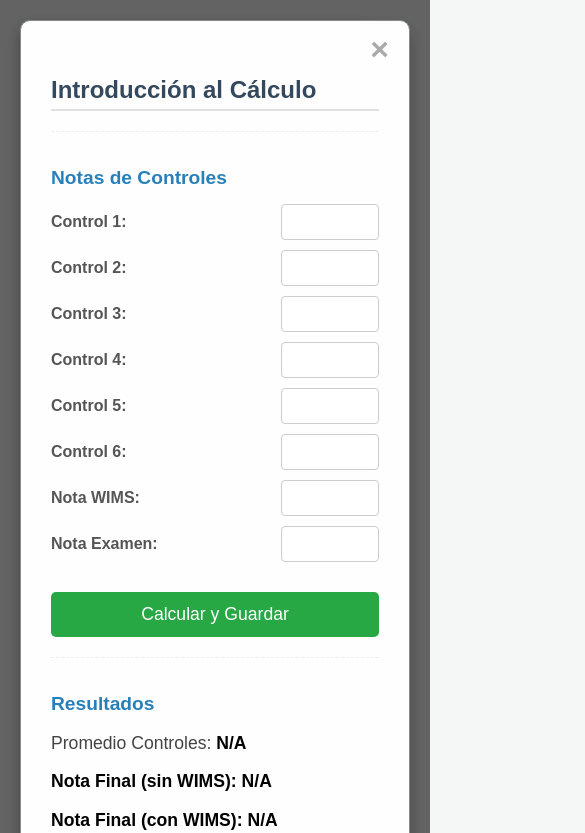
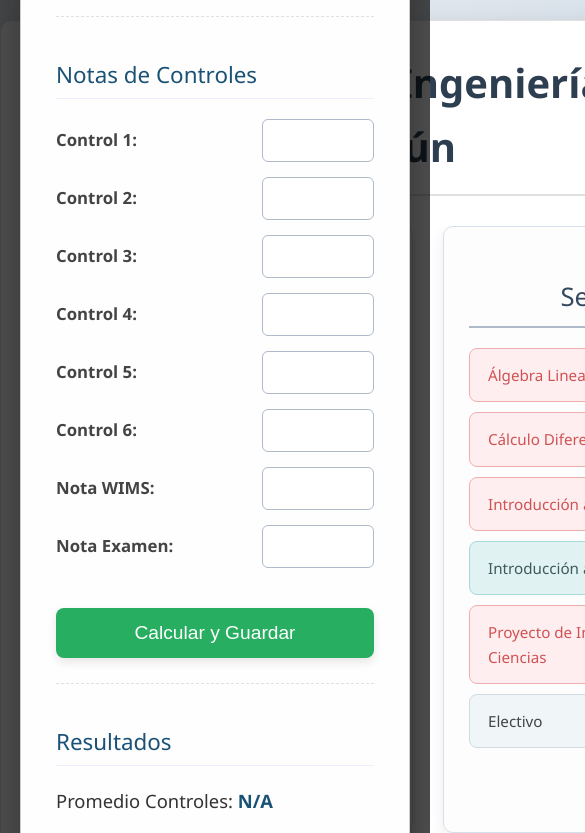
Before and after one commit to pshmarco/borrendesafios, a plain HTML site: page index.html in a window 390 px wide. Both pictures are taken after a click on the item "Introducción al Cálculo". Shown: the top 833 px of the page, 585 px wide, since content can reach past the window. Drawn offline with Linux system fonts and the light colour scheme.

Commit message:
Update style.css

```diff
--- a/style.css
+++ b/style.css
@@ -1,98 +1,114 @@
+/* Base Styles */
 body {
-    font-family: Arial, sans-serif;
+    font-family: 'Segoe UI', 'Roboto', Arial, sans-serif; /* Fuente más seria */
     margin: 0;
-    padding: 20px;
-    background-color: #f4f7f6; /* Fondo suave */
+    padding: 0;
+    background: linear-gradient(to bottom right, #e0e7ee, #c8d3e2); /* Degradado sutil */
     color: #333;
     display: flex;
     flex-direction: column;
-    min-height: 100vh; /* Asegura que el footer esté al final */
+    min-height: 100vh;
+    line-height: 1.6;
 }
 
 .main-container {
-    max-width: 1200px;
-    margin: 0 auto;
+    max-width: 1400px; /* Ancho máximo aumentado para semestres horizontales */
+    margin: 20px auto;
     background-color: #ffffff;
-    padding: 25px;
-    border-radius: 8px;
-    box-shadow: 0 4px 12px rgba(0, 0, 0, 0.08);
-    flex-grow: 1; /* Permite que el contenedor principal crezca para empujar el footer */
+    padding: 30px 40px; /* Más padding */
+    border-radius: 12px;
+    box-shadow: 0 8px 25px rgba(0, 0, 0, 0.15); /* Sombra más pronunciada */
+    flex-grow: 1;
+    border: 1px solid #e0e0e0;
 }
 
-h1 {
-    color: #2c3e50;
-    text-align: center;
+/* Header de la Página */
+.page-header {
+    display: flex;
+    justify-content: space-between;
+    align-items: center;
     margin-bottom: 30px;
-    font-size: 2em;
+    padding-bottom: 15px;
+    border-bottom: 2px solid #e0e0e0;
 }
 
+.page-header h1 {
+    color: #2c3e50;
+    text-align: left; /* Alineado a la izquierda */
+    margin: 0;
+    font-size: 2.5em; /* Título más grande */
+    font-weight: 600;
+}
+
+.header-controls {
+    display: flex;
+    gap: 15px;
+}
+
+/* Título de Semestre */
 h2 {
     color: #34495e;
-    font-size: 1.5em;
+    font-size: 1.6em; /* Un poco más grande */
     margin-top: 25px;
-    margin-bottom: 15px;
-    border-bottom: 2px solid #e0e0e0;
-    padding-bottom: 5px;
+    margin-bottom: 20px;
+    border-bottom: 2px solid #aebac7; /* Borde más definido */
+    padding-bottom: 8px;
+    text-align: center; /* Centrar títulos de semestre */
+    font-weight: 500;
 }
 
 h3 {
     color: #4a6572;
-    font-size: 1.2em;
+    font-size: 1.3em;
     margin-top: 20px;
     margin-bottom: 10px;
+    font-weight: 500;
 }
 
-.tab-container {
-    display: flex;
-    justify-content: center;
-    margin-bottom: 25px;
-    gap: 15px; /* Espacio entre botones */
+/* Semestre Horizontal Layout */
+.semestre-container {
+    display: flex; /* Para poner los semestres en fila */
+    overflow-x: auto; /* Permite scroll horizontal */
+    padding-bottom: 20px; /* Espacio para la barra de scroll */
+    gap: 30px; /* Espacio entre semestres */
+    -webkit-overflow-scrolling: touch; /* Suaviza el scroll en iOS */
+    scrollbar-width: thin; /* Firefox */
+    scrollbar-color: #aebac7 #e0e7ee; /* Firefox scrollbar color */
 }
 
-.tab-button {
-    background-color: #e0e0e0;
-    border: none;
-    padding: 12px 25px;
-    cursor: pointer;
-    font-size: 1em;
-    border-radius: 5px;
-    transition: background-color 0.3s ease, transform 0.2s ease;
-    color: #555;
-    box-shadow: 0 2px 4px rgba(0, 0, 0, 0.1);
+/* Scrollbar para Webkit (Chrome, Safari) */
+.semestre-container::-webkit-scrollbar {
+    height: 10px;
 }
 
-.tab-button:hover {
-    background-color: #d0d0d0;
-    transform: translateY(-2px);
+.semestre-container::-webkit-scrollbar-track {
+    background: #e0e7ee;
+    border-radius: 10px;
 }
 
-.tab-button.active {
-    background-color: #2980b9;
-    color: #ffffff;
-    box-shadow: 0 4px 8px rgba(0, 0, 0, 0.2);
+.semestre-container::-webkit-scrollbar-thumb {
+    background: #aebac7;
+    border-radius: 10px;
+    border: 2px solid #e0e7ee; /* Padding visual */
 }
 
-.tab-content {
-    display: none;
-}
-
-.tab-content.active {
-    display: block;
-}
-
-.semestre-grid {
-    display: grid;
-    grid-template-columns: repeat(auto-fit, minmax(280px, 1fr));
-    gap: 30px;
-    margin-top: 30px;
+.semestre-container::-webkit-scrollbar-thumb:hover {
+    background: #8e9ca8;
 }
 
 .semestre {
+    flex: 0 0 320px; /* Ancho fijo para cada semestre */
     background-color: #fdfdfd;
-    border: 1px solid #e0e0e0;
-    border-radius: 8px;
-    padding: 20px;
-    box-shadow: 0 2px 6px rgba(0, 0, 0, 0.05);
+    border: 1px solid #d4e0eb; /* Borde más formal */
+    border-radius: 10px;
+    padding: 25px;
+    box-shadow: 0 4px 15px rgba(0, 0, 0, 0.08);
+    transition: transform 0.3s ease, box-shadow 0.3s ease;
+}
+
+.semestre:hover {
+    transform: translateY(-5px);
+    box-shadow: 0 8px 20px rgba(0, 0, 0, 0.12);
 }
 
 .ramos-list {
@@ -101,36 +117,41 @@ h3 {
     margin: 0;
 }
 
+/* Ramos General */
 .ramo {
-    background-color: #e6f7ff; /* Color base para ramos normales (un azul muy claro) */
-    border: 1px solid #b3e0ff; /* Borde más suave */
-    padding: 12px 15px;
-    margin-bottom: 8px;
-    border-radius: 6px;
+    background-color: #f0f5f8; /* Un azul grisáceo claro y serio */
+    border: 1px solid #d0dbe4;
+    padding: 14px 18px; /* Más padding */
+    margin-bottom: 10px;
+    border-radius: 8px; /* Bordes más suaves */
     cursor: pointer;
     transition: all 0.3s ease;
-    display: flex; /* Para la línea tachada */
-    align-items: center; /* Para alinear el texto con la línea */
-    position: relative; /* Necesario para la línea tachada */
-    overflow: hidden; /* Asegura que la línea no sobresalga */
+    display: flex;
+    align-items: center;
+    position: relative;
+    overflow: hidden;
+    color: #444; /* Color de texto más oscuro */
+    font-size: 0.95em;
 }
 
-/* Color para ramos que abren modal (notas) */
+/* Ramos con Modal de Notas */
 .ramo.open-grade-modal {
-    background-color: #cff1ef; /* Color deseado: un turquesa muy suave */
-    border-color: #a0e6e2; /* Un borde un poco más oscuro para el color nuevo */
+    background-color: #e0f2f1; /* Un tono turquesa muy suave y elegante */
+    border-color: #a7d9d5; /* Borde que complementa */
+    color: #3d5c5a; /* Texto más oscuro */
 }
 
 .ramo:hover:not(.bloqueado) {
-    transform: translateY(-3px);
-    box-shadow: 0 5px 15px rgba(0, 0, 0, 0.1);
+    transform: translateY(-4px); /* Efecto hover más pronunciado */
+    box-shadow: 0 6px 18px rgba(0, 0, 0, 0.15); /* Sombra más fuerte */
 }
 
+/* Ramo Aprobado */
 .ramo.aprobado {
-    background-color: #d4edda; /* Verde suave para aprobado */
-    border-color: #28a745;
-    color: #155724;
-    text-decoration: none; /* Asegura que no tenga decoración por defecto */
+    background-color: #e6ffe6; /* Verde aún más suave */
+    border-color: #66bb6a; /* Verde más vivo */
+    color: #2e7d32;
+    text-decoration: none;
     position: relative;
 }
 
@@ -138,231 +159,236 @@ h3 {
     content: '';
     position: absolute;
     top: 50%;
-    left: -10%; /* Inicia un poco fuera del borde */
-    width: 120%; /* Cruza todo el elemento */
-    height: 3px; /* Línea más gruesa */
-    background-color: #dc3545; /* Rojo para la línea tachada */
-    transform: translateY(-50%) rotate(-5deg); /* Ligera inclinación */
+    left: -10%;
+    width: 120%;
+    height: 4px; /* Línea tachada más gruesa */
+    background-color: #c62828; /* Rojo más oscuro para la línea */
+    transform: translateY(-50%) rotate(-5deg);
     transition: all 0.3s ease;
     opacity: 0.9;
 }
 
-
+/* Ramo Bloqueado */
 .ramo.bloqueado {
-    background-color: #f8d7da; /* Rojo claro para bloqueado */
-    border-color: #dc3545;
-    color: #721c24;
+    background-color: #ffebee; /* Rojo muy pálido */
+    border-color: #ef9a9a; /* Rojo un poco más oscuro */
+    color: #c62828; /* Rojo más fuerte */
     cursor: not-allowed;
-    opacity: 0.7;
+    opacity: 0.8; /* Menos opacidad */
+    pointer-events: none; /* Deshabilita clics completamente */
 }
 
 .ramo.bloqueado:hover {
-    transform: none; /* No animar si está bloqueado */
+    transform: none;
     box-shadow: none;
 }
 
 
 /* Modal Styles */
 .modal {
-    display: none; /* Hidden by default */
-    position: fixed; /* Stay in place */
-    z-index: 1000; /* Sit on top */
+    display: none;
+    position: fixed;
+    z-index: 1000;
     left: 0;
     top: 0;
-    width: 100%; /* Full width */
-    height: 100%; /* Full height */
-    overflow: auto; /* Enable scroll if needed */
-    background-color: rgba(0,0,0,0.6); /* Black w/ opacity */
-    justify-content: center; /* Center horizontally */
-    align-items: center; /* Center vertically */
-    padding: 20px; /* Padding around the modal */
+    width: 100%;
+    height: 100%;
+    overflow: auto;
+    background-color: rgba(0,0,0,0.7); /* Fondo de modal más oscuro */
+    justify-content: center;
+    align-items: center;
+    padding: 20px;
 }
 
 .modal-content {
     background-color: #fefefe;
-    margin: auto;
-    padding: 30px;
-    border: 1px solid #888;
-    border-radius: 10px;
-    width: 90%; /* Adjust width for responsiveness */
-    max-width: 600px; /* Maximum width */
-    box-shadow: 0 8px 16px rgba(0, 0, 0, 0.25);
+    padding: 35px; /* Más padding */
+    border: 1px solid #ccc;
+    border-radius: 12px; /* Bordes más redondeados */
+    width: 90%;
+    max-width: 650px; /* Ancho máximo un poco mayor */
+    box-shadow: 0 10px 30px rgba(0, 0, 0, 0.3); /* Sombra más profunda */
     position: relative;
     animation: fadeIn 0.3s ease-out;
 }
 
-@keyframes fadeIn {
-    from { opacity: 0; transform: translateY(-20px); }
-    to { opacity: 1; transform: translateY(0); }
-}
-
 .close-button {
-    color: #aaa;
+    color: #888;
     float: right;
-    font-size: 32px;
+    font-size: 36px; /* Más grande */
     font-weight: bold;
     position: absolute;
-    top: 10px;
-    right: 20px;
+    top: 15px;
+    right: 25px;
     cursor: pointer;
+    transition: color 0.2s ease;
 }
 
 .close-button:hover,
 .close-button:focus {
-    color: #333;
+    color: #555;
     text-decoration: none;
-    cursor: pointer;
 }
 
 .grade-inputs, .grade-results {
-    margin-top: 20px;
-    padding-top: 15px;
-    border-top: 1px dashed #eee;
+    margin-top: 25px;
+    padding-top: 20px;
+    border-top: 1px dashed #e0e0e0; /* Borde más suave */
 }
 
 .grade-inputs h3, .grade-results h3 {
-    color: #2980b9;
-    margin-bottom: 15px;
+    color: #1a5276; /* Azul más oscuro para títulos de modal */
+    margin-bottom: 20px;
+    font-size: 1.4em;
+    border-bottom: 1px solid #eef; /* Subrayado ligero */
+    padding-bottom: 5px;
 }
 
-.control-input, .examen-section {
+.control-input, .examen-section, .wims-section { /* Aplica a todos los grupos de input */
     display: flex;
     justify-content: space-between;
     align-items: center;
-    margin-bottom: 10px;
+    margin-bottom: 15px; /* Más espacio entre campos */
 }
 
 .control-input label, .examen-section label, .wims-section label {
-    flex: 1; /* Permite que el label ocupe espacio y empuje el input */
-    margin-right: 15px;
-    color: #555;
-    font-weight: bold;
+    flex: 1;
+    margin-right: 20px; /* Más margen */
+    color: #444;
+    font-weight: 600; /* Más negrita */
+    font-size: 1.05em;
 }
 
 .control-input input, .examen-section input, .wims-section input {
-    flex: 0 0 80px; /* Fija un ancho para los inputs numéricos */
-    padding: 8px;
-    border: 1px solid #ccc;
-    border-radius: 4px;
-    text-align: right; /* Alinea el texto a la derecha dentro del input */
-    font-size: 1em;
+    flex: 0 0 90px; /* Ancho fijo ligeramente mayor */
+    padding: 10px;
+    border: 1px solid #aebac7; /* Borde más fuerte */
+    border-radius: 6px;
+    text-align: right;
+    font-size: 1.1em; /* Texto más grande en input */
+    transition: border-color 0.2s ease, box-shadow 0.2s ease;
 }
 
-.wims-section {
-    display: flex;
-    align-items: center;
-    margin-bottom: 10px;
+.control-input input:focus, .examen-section input:focus, .wims-section input:focus {
+    border-color: #2c3e50;
+    box-shadow: 0 0 0 3px rgba(44, 62, 80, 0.2); /* Sombra al enfocar */
+    outline: none;
 }
 
-.wims-section label {
-    flex-grow: 1; /* Permite que el label ocupe el espacio restante */
-}
 
 #calculateGrades {
-    background-color: #28a745;
+    background-color: #27ae60; /* Verde más oscuro */
     color: white;
     border: none;
-    padding: 12px 25px;
-    border-radius: 5px;
+    padding: 14px 30px; /* Más padding */
+    border-radius: 8px; /* Bordes más redondeados */
     cursor: pointer;
-    font-size: 1.1em;
-    margin-top: 20px;
+    font-size: 1.2em; /* Texto más grande */
+    margin-top: 25px;
     width: 100%;
-    transition: background-color 0.3s ease;
+    transition: background-color 0.3s ease, transform 0.2s ease;
+    box-shadow: 0 4px 10px rgba(0, 0, 0, 0.1);
 }
 
 #calculateGrades:hover {
-    background-color: #218838;
+    background-color: #229a54;
+    transform: translateY(-2px);
 }
 
 .grade-results p {
-    margin-bottom: 8px;
-    font-size: 1.1em;
-    color: #444;
+    margin-bottom: 10px; /* Más espacio */
+    font-size: 1.15em; /* Texto más grande */
+    color: #333;
 }
 
 .grade-results span {
     font-weight: bold;
-    color: #000;
+    color: #1a5276; /* Color más serio para resultados */
 }
 
 .info-message {
-    font-size: 0.9em;
+    font-size: 0.95em;
     color: #666;
-    margin-top: 5px;
+    margin-top: 8px;
+    padding-left: 5px;
+    border-left: 3px solid #ccc;
 }
 
 /* Resumen Avance */
 .resumen-avance {
-    background-color: #e9f5f9;
-    border: 1px solid #cce7f4;
-    border-radius: 8px;
-    padding: 20px;
-    margin-top: 40px;
+    background-color: #f5f8fa; /* Fondo más neutro */
+    border: 1px solid #dbe2e8;
+    border-radius: 10px;
+    padding: 25px;
+    margin-top: 50px; /* Más margen superior */
     text-align: center;
-    box-shadow: 0 2px 8px rgba(0, 0, 0, 0.08);
+    box-shadow: 0 4px 15px rgba(0, 0, 0, 0.08);
+}
+
+.resumen-avance h3 {
+    color: #2c3e50;
+    margin-bottom: 15px;
+    font-size: 1.5em;
 }
 
 .resumen-avance p {
-    font-size: 1.1em;
-    margin-bottom: 8px;
+    font-size: 1.2em; /* Texto más grande */
+    margin-bottom: 10px;
 }
 
 .resumen-avance span {
-    font-weight: bold;
-    color: #2980b9;
+    font-weight: 700; /* Más negrita */
+    color: #1a5276; /* Azul oscuro y serio */
 }
 
 /* Footer Styles */
 footer {
-    text-align: center; /* Centra el contenido del footer */
-    margin-top: 40px;
-    padding: 15px;
-    background-color: #f0f3f2;
-    color: #666;
+    text-align: center;
+    margin-top: 50px; /* Más espacio sobre el footer */
+    padding: 20px;
+    background-color: #2c3e50; /* Fondo oscuro y sólido */
+    color: #e0e7ee; /* Texto claro */
     font-size: 0.9em;
-    border-top: 1px solid #e0e0e0;
+    border-top: 1px solid #1a252f;
+    box-shadow: 0 -5px 15px rgba(0, 0, 0, 0.1);
 }
 
-footer p:last-child {
-    font-size: 0.7em; /* "borren desafíos" más pequeño */
-    margin-top: 5px;
+footer p {
+    margin: 5px 0;
 }
 
-/* Toggle Button Styling (Modo Tachar) */
+.small-text {
+    font-size: 0.75em; /* Ligeramente más grande que 0.7em */
+    opacity: 0.8; /* Un poco menos visible */
+}
+
+/* Toggle Button Styling (Modo Edición) */
 #toggleTacharMode {
-    background-color: #6c757d; /* Gris para desactivado */
+    background-color: #7f8c8d; /* Gris para desactivado */
     color: white;
-    padding: 10px 20px;
+    padding: 12px 25px; /* Más padding */
     border: none;
-    border-radius: 20px; /* Bordes más redondeados */
+    border-radius: 25px; /* Más redondeado */
     cursor: pointer;
-    font-size: 0.95em;
+    font-size: 1em;
     transition: background-color 0.3s ease, box-shadow 0.3s ease, transform 0.2s ease;
-    box-shadow: 0 2px 5px rgba(0, 0, 0, 0.15);
-    outline: none; /* Elimina el contorno al hacer clic */
+    box-shadow: 0 3px 8px rgba(0, 0, 0, 0.15);
+    outline: none;
+    font-weight: 500;
+    letter-spacing: 0.5px;
 }
 
 #toggleTacharMode.active-mode {
-    background-color: #28a745; /* Verde para activado */
-    box-shadow: 0 4px 8px rgba(40, 167, 69, 0.3);
+    background-color: #2980b9; /* Azul más oscuro para activado */
+    box-shadow: 0 5px 12px rgba(41, 128, 185, 0.3);
 }
 
 #toggleTacharMode:hover {
-    transform: translateY(-2px);
-    box-shadow: 0 4px 8px rgba(0, 0, 0, 0.2);
+    transform: translateY(-3px);
+    box-shadow: 0 6px 15px rgba(0, 0, 0, 0.2);
 }
 
 #toggleTacharMode.active-mode:hover {
-    background-color: #218838;
-    box-shadow: 0 6px 12px rgba(40, 167, 69, 0.4);
+    background-color: #2471a3;
+    box-shadow: 0 8px 18px rgba(41, 128, 185, 0.4);
 }
-
-/* Alineación para input WIMS */
-/* Asegura que el input WIMS se alinee a la derecha */
-.wims-section {
-    display: flex;
-    justify-content: space-between; /* Empuja label a izq, input a der */
-    align-items: center;
-    margin-bottom: 10px;
-}
```
